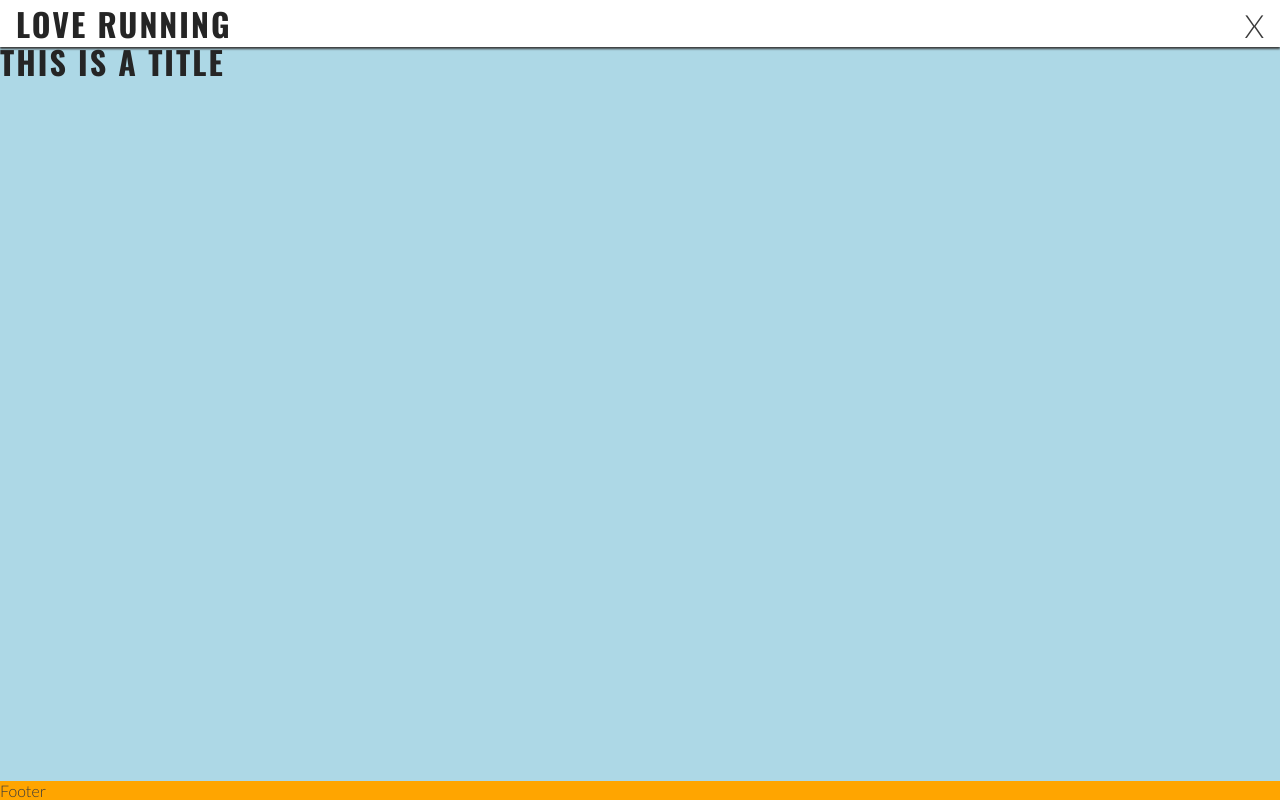
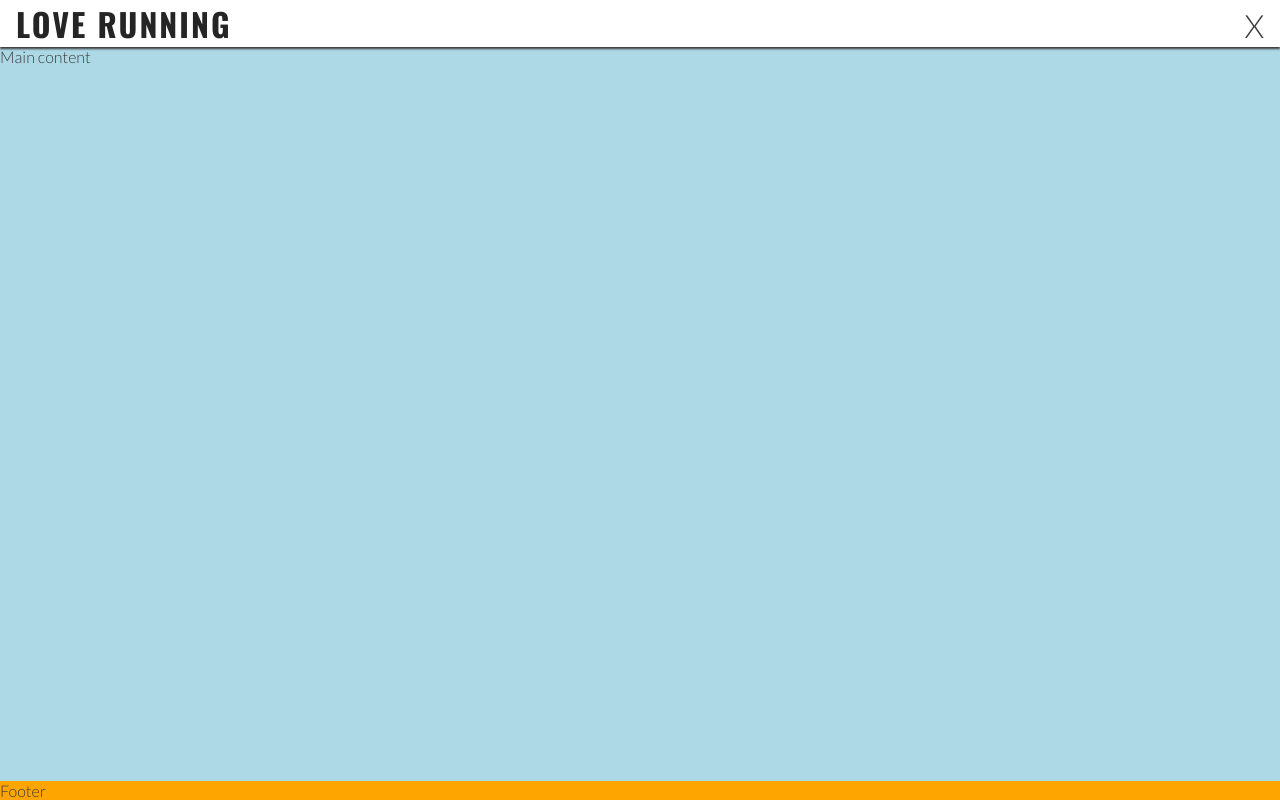
Before and after one commit to ShvetsViktor/love-running, a plain HTML site: page index.html in a window 1280 px wide. Drawn offline with nearby package versions, Linux system fonts and the light colour scheme.

```diff
--- a/assets/css/style.css
+++ b/assets/css/style.css
@@ -87,6 +87,7 @@
     background-color: lightblue;
     /* Make main element take up any surplus space to push footer down */
     flex: 1 0 auto;
+    margin-top: 47px;
 }
 
 footer {
--- a/index.html
+++ b/index.html
@@ -36,8 +36,7 @@
     </header>
 
     <!-- Main content -->
-    <main>Main content<p>Lorem ipsum</p>
-        <h1 class="lato-light">This is a title</h1>
+    <main>Main content
     </main>
 
     <!-- Footer -->
```
